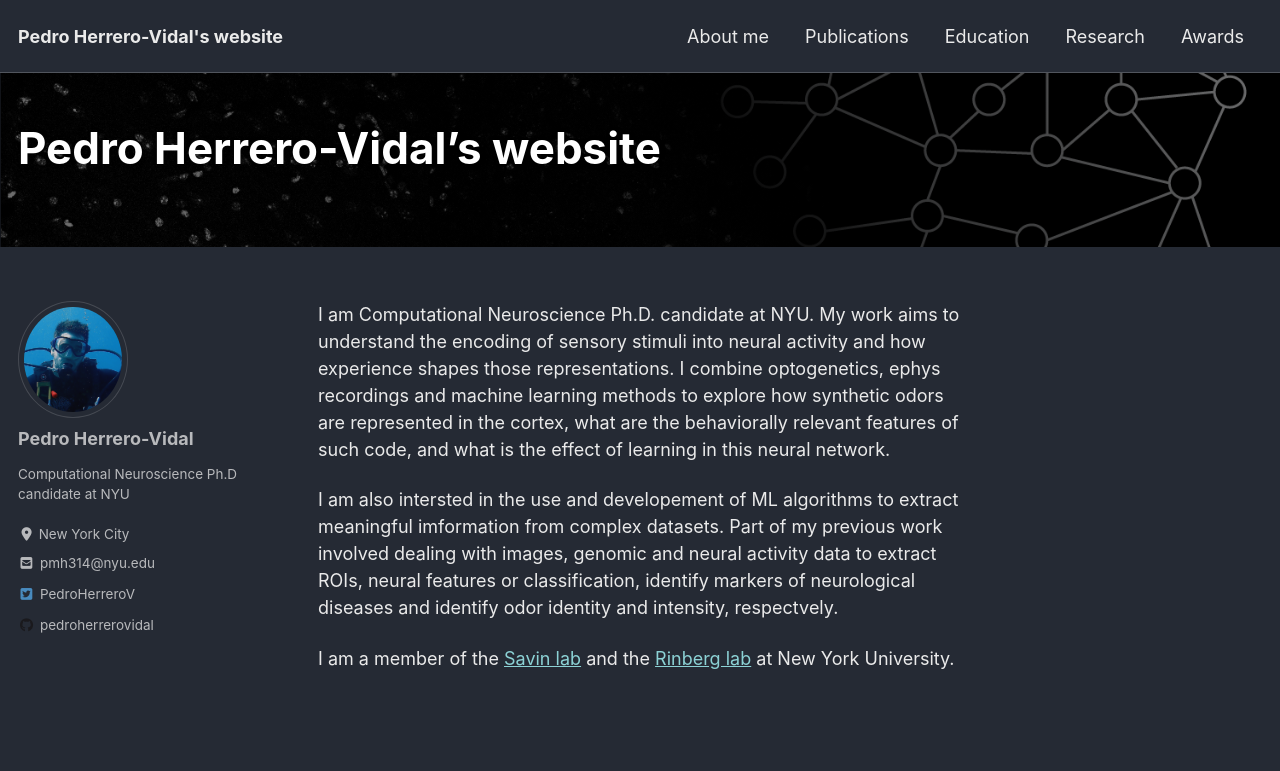
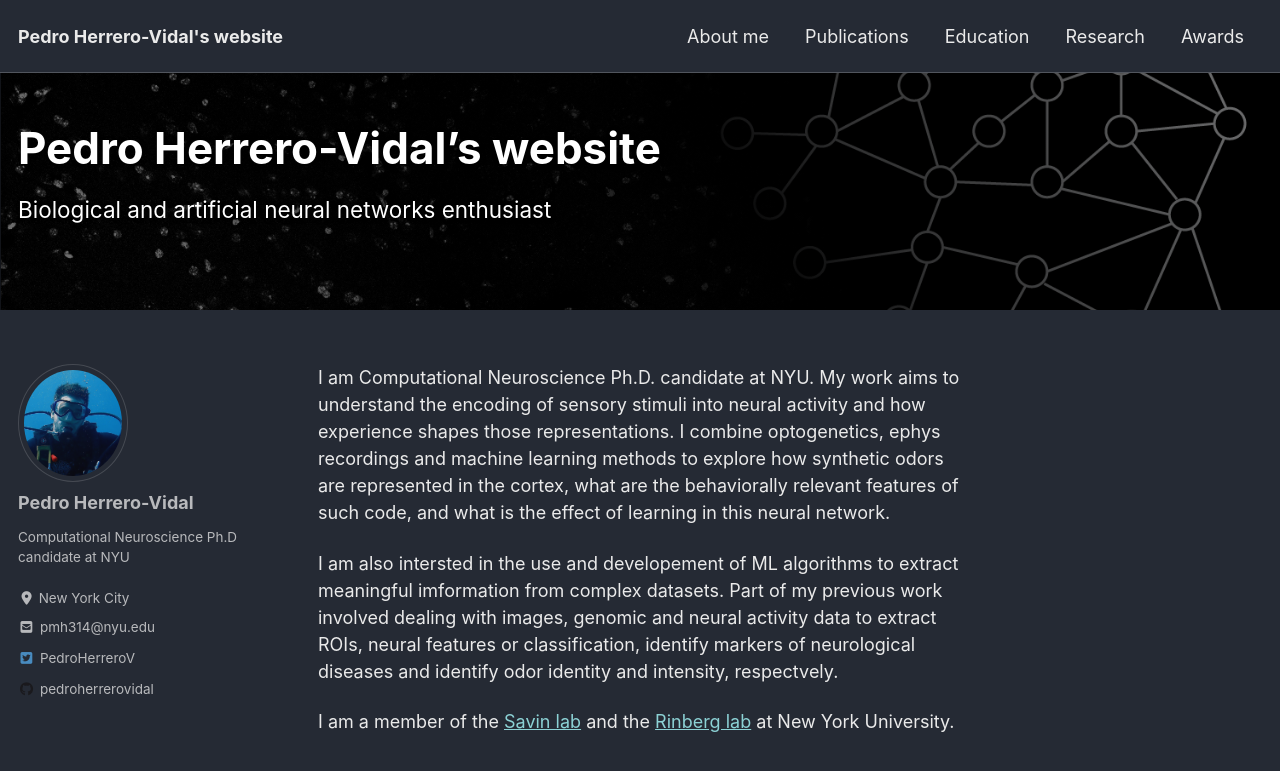
Before and after one commit to pedroherrerovidal/pedroherrerovidal.github.io, a Jekyll site: the page built from index.md, in a window 1280 px wide and 900 px high. Shown: the top 771 px of the window. Built offline with Jekyll 4.4.1, drawn with Linux system fonts in a browser that asks for light colours; cached includes are drawn as plain includes; nearby versions of some CDN libraries.

Commit message:
Update index.md

```diff
--- a/index.md
+++ b/index.md
@@ -1,6 +1,7 @@
 ---
 layout: single
 author_profile: true
+excerpt: 'Biological and artificial neural networks enthusiast'
 header:
   overlay_image: /assets/images/biology to artificial nngit.png
   overlay_filter: 0.5 # same as adding an opacity of 0.5 to a black background
```
